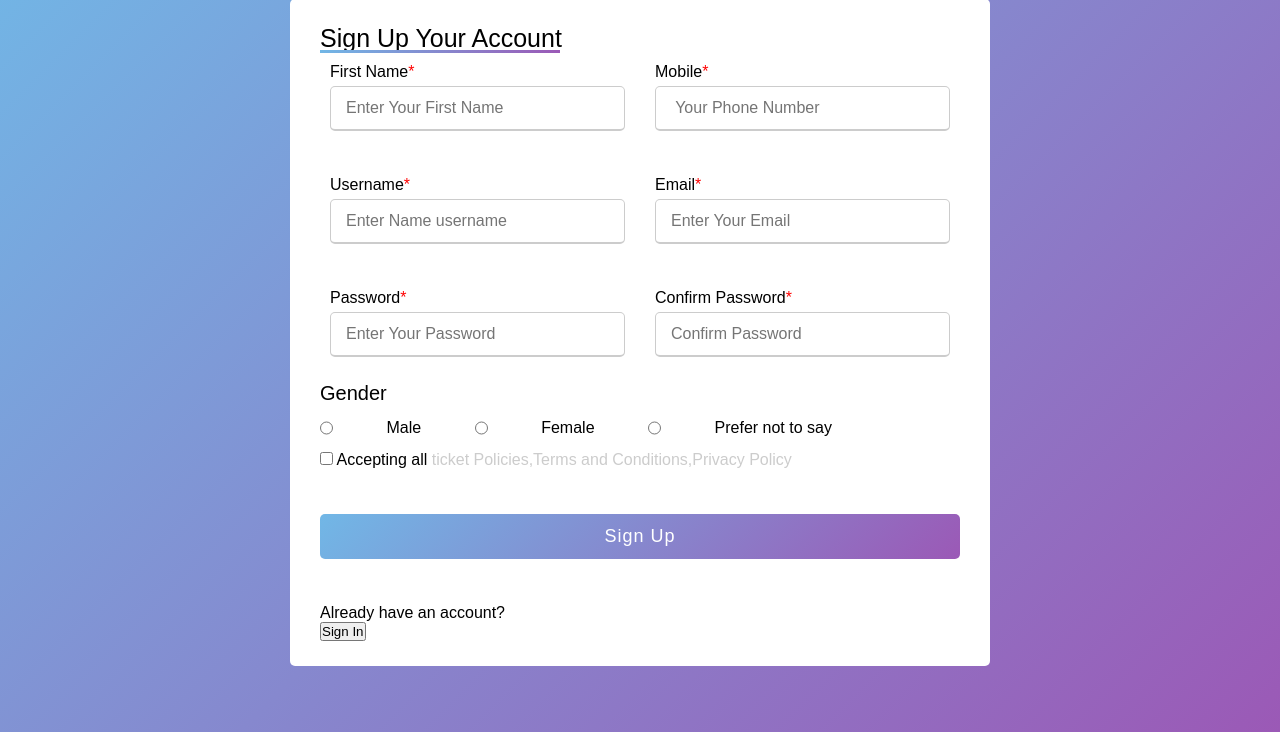
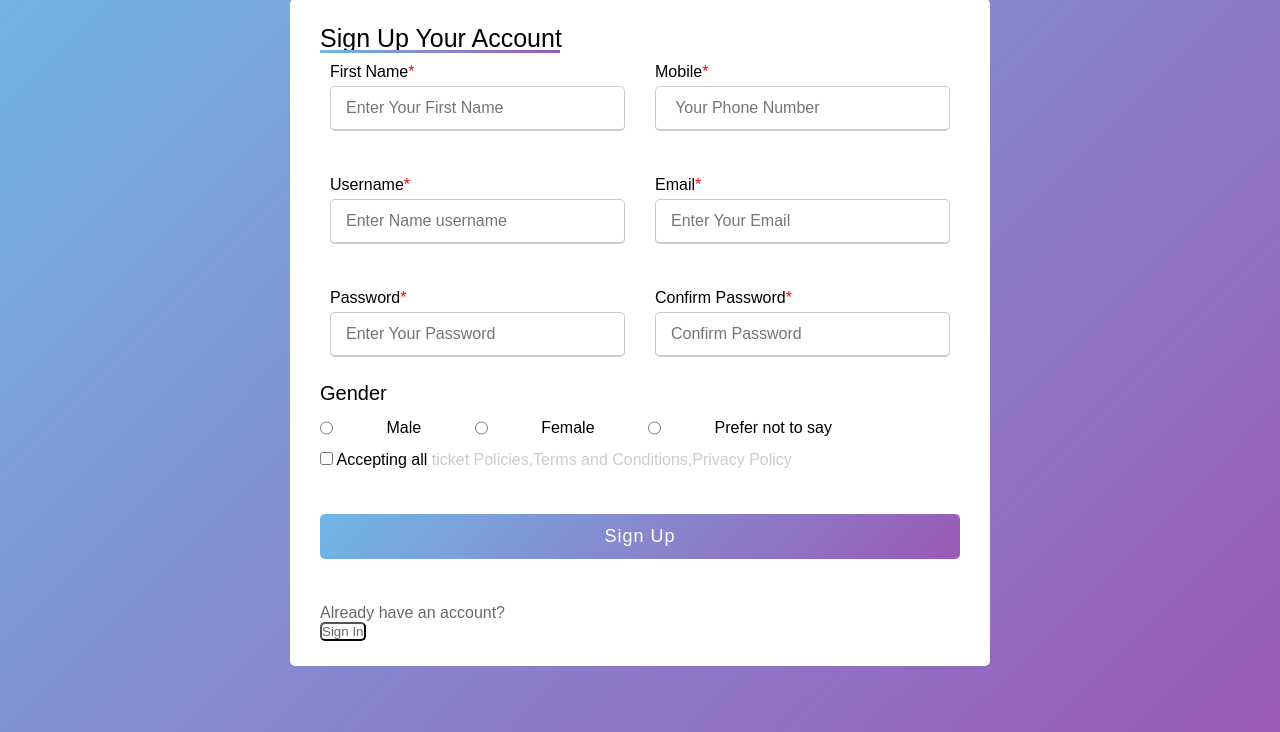
Before and after one commit to HasanMJMM/Project-01-FrontEnd, a PHP site: page /createacc/index.html in a window 1280 px wide. Shown: the part 68-800 px from the top of the page. Run offline with PHP 8.4, Linux system fonts and the light colour scheme.

Commit message:
Update style.css

```diff
--- a/createacc/style.css
+++ b/createacc/style.css
@@ -133,7 +133,16 @@
  #checkbox1 span{
      color:#ccc;
 }
-
-#checkbox1 input{
+.signin .freeze{
+color:#686868;
 
 }
+
+
+.signin input {
+  border-radius: 5px;
+  width:auto;
+  background-color: #fff;
+  color:#686868;
+
+}
```
